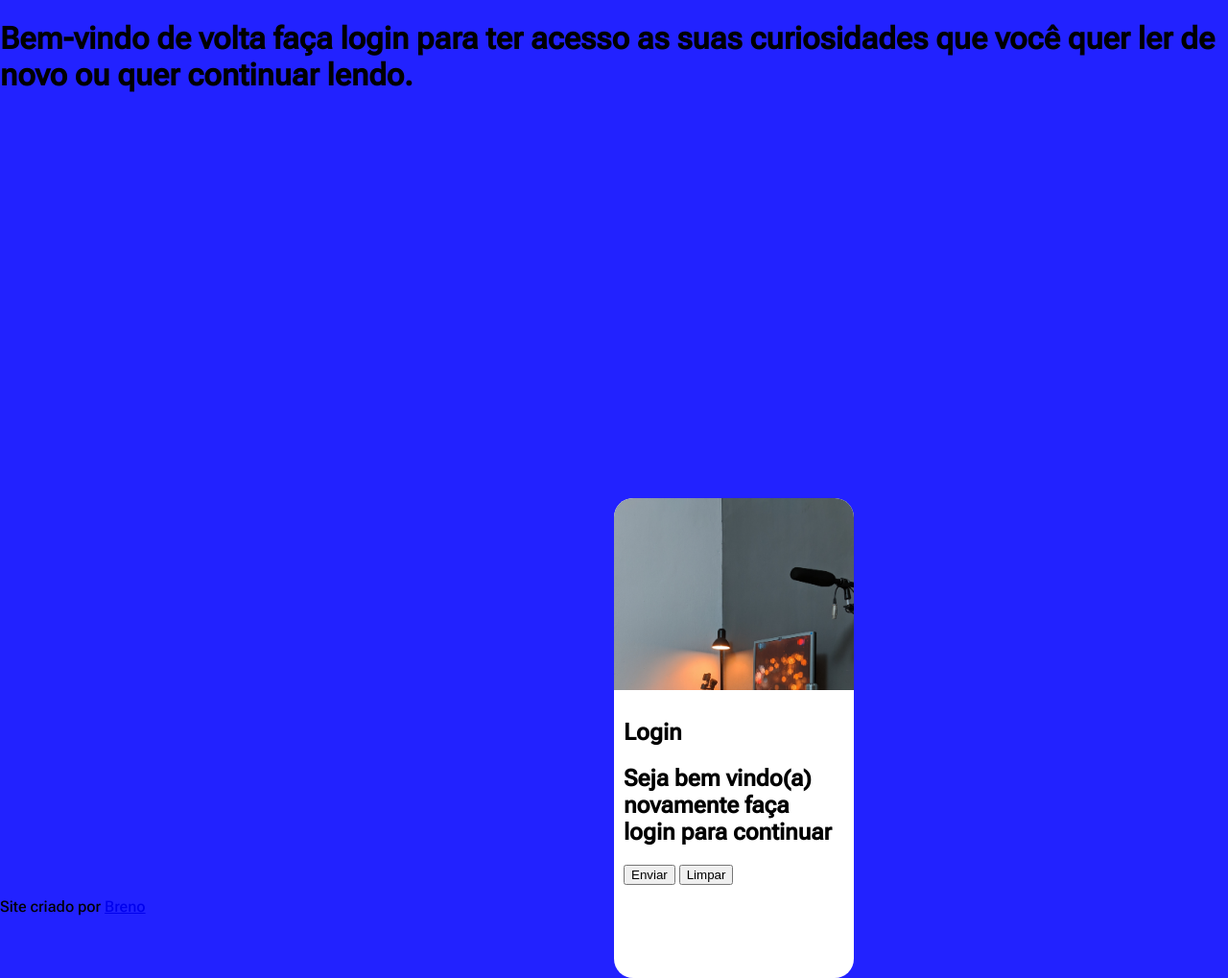
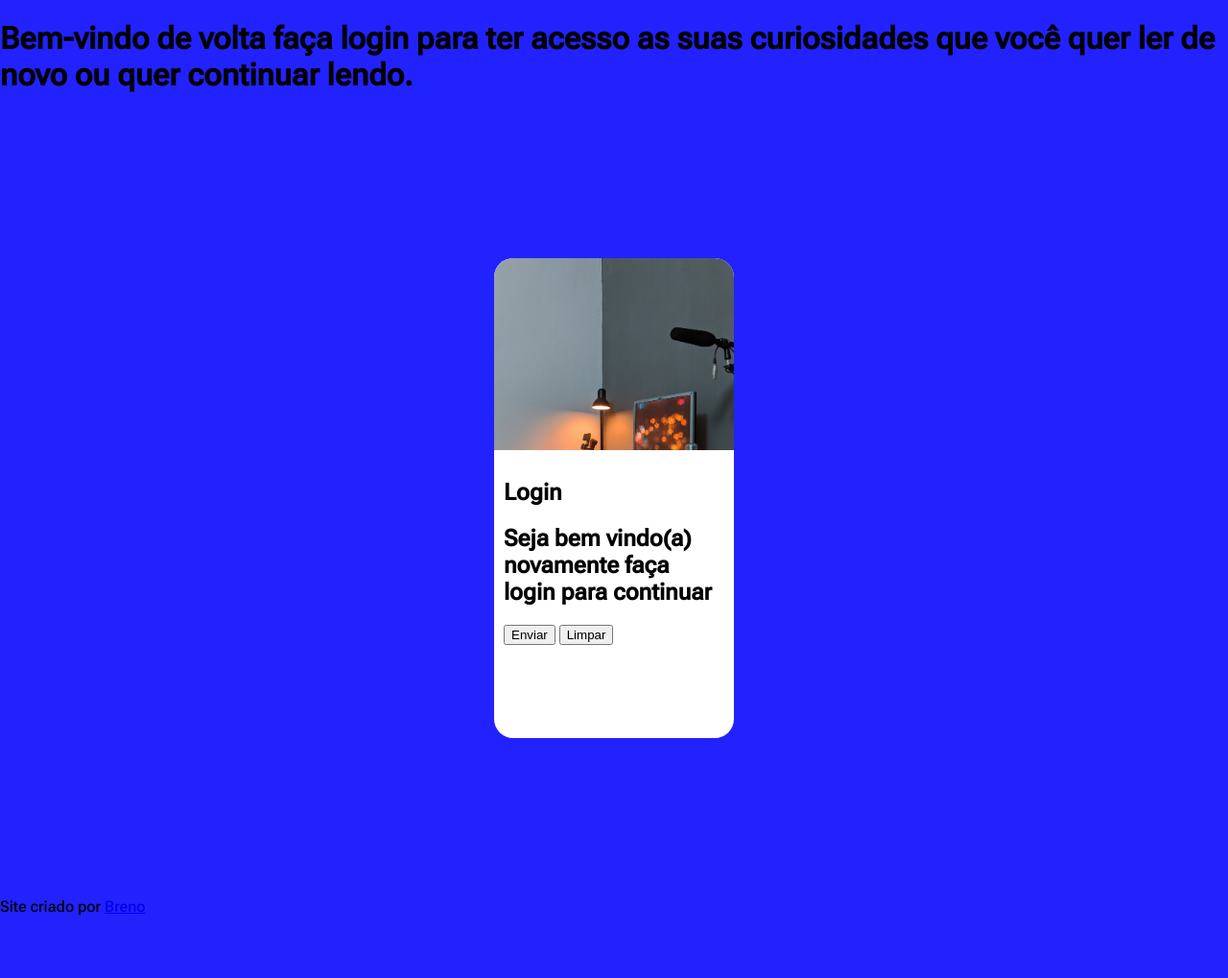
Before and after one commit to Breno-Pontes-2014/Projeto-tela-de-login, a plain HTML site: page login.html in a window 1280 px wide. Shown: the whole page at 96% size. After the commit the page ends 954 px from the top, so only its background shows below. Drawn offline with Linux system fonts and the light colour scheme.

Commit message:
Centralização

```diff
--- a/estilos/style.css
+++ b/estilos/style.css
@@ -23,7 +23,7 @@ section#login{
     position: absolute;
     top: 50%;
     left: 50%;
-    transform: translate(-50,-50%);
+    transform: translate(-50%,-50%);
 }
 section#login div#imagem{
     display: block;
```
